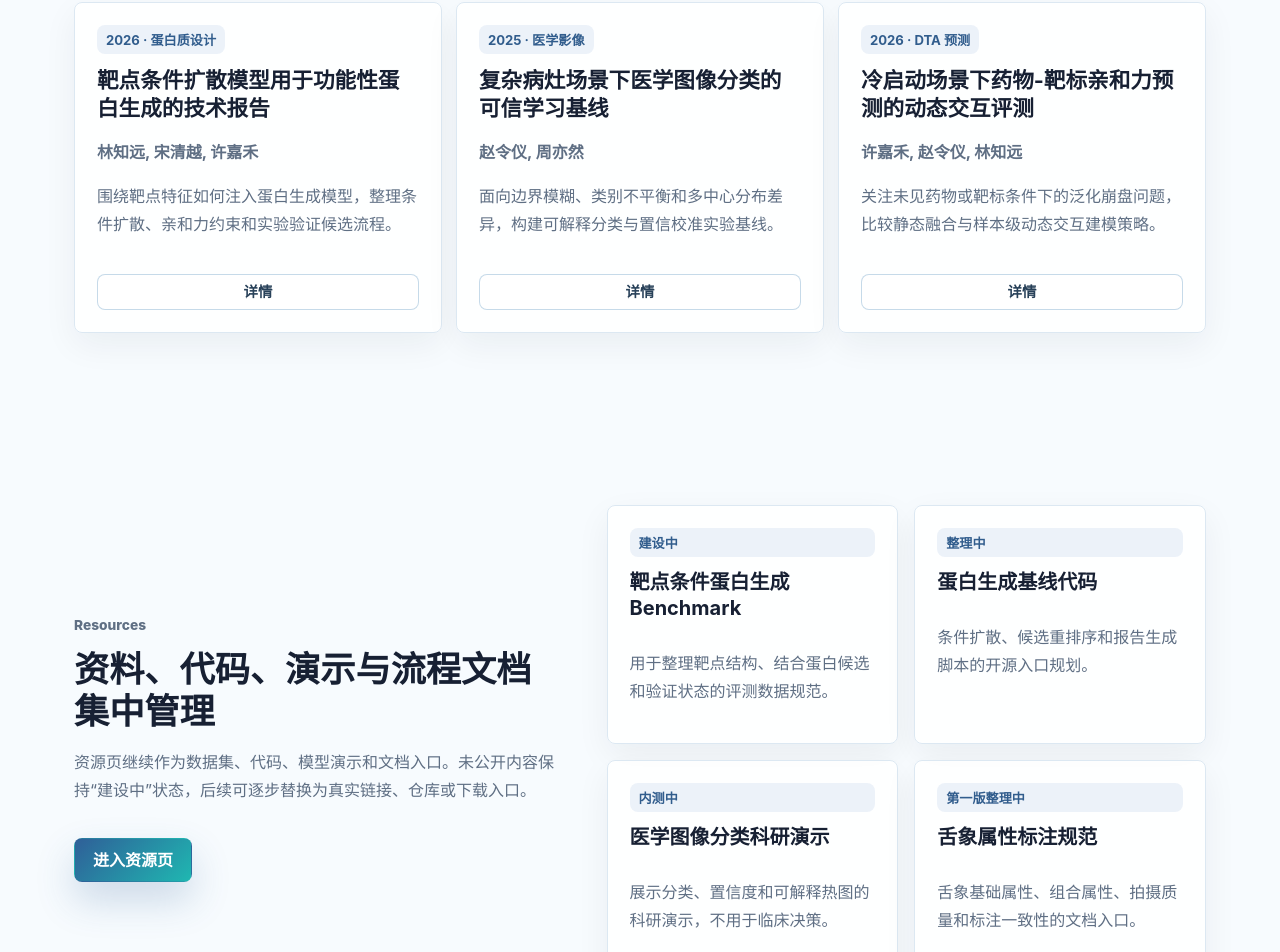
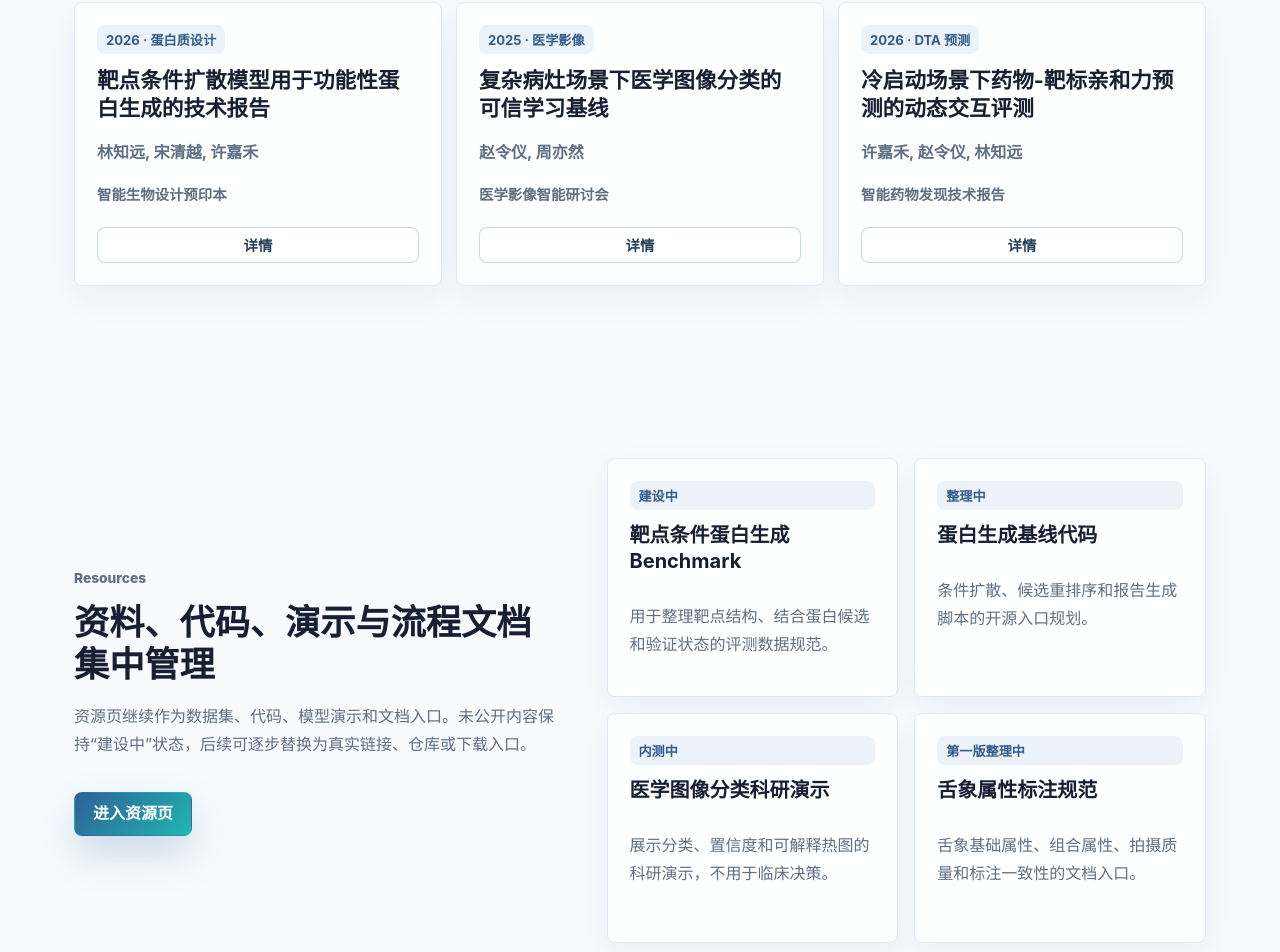
Before and after one commit to zhihao887/lab-web, a Vue app: page / in a window 1280 px wide. Shown: the part 2894-3846 px from the top of the page. Built offline with nearby package versions, Linux system fonts and the light colour scheme; no server answers; the database is empty.

Commit message:
精选成果”卡片里不再展示摘要

```diff
--- a/src/styles/main.css
+++ b/src/styles/main.css
@@ -1583,6 +1583,15 @@ button {
   line-height: 1.55;
 }
 
+.home-publication-venue {
+  margin: 12px 0 0;
+  color: #6f9fca;
+  font-size: 0.9rem;
+  font-weight: 720;
+  line-height: 1.55;
+  text-wrap: pretty;
+}
+
 .publication-paper-link {
   min-height: 32px;
   padding: 8px 12px;
--- a/src/views/HomeView.vue
+++ b/src/views/HomeView.vue
@@ -111,7 +111,7 @@
           <span class="pub-meta">{{ pub.year }} · {{ pub.tag }}</span>
           <h2>{{ pub.title }}</h2>
           <p class="authors">{{ pub.authors }}</p>
-          <p>{{ pub.abstract }}</p>
+          <p v-if="pub.venue" class="home-publication-venue">{{ pub.venue }}</p>
         </div>
         <span class="button secondary small">详情</span>
       </RouterLink>
--- a/src/views/admin/AdminContentManager.vue
+++ b/src/views/admin/AdminContentManager.vue
@@ -5,7 +5,7 @@
         <p class="admin-kicker">Content</p>
         <h1>{{ module.title }}管理</h1>
       </div>
-      <button class="admin-primary-button" type="button" @click="newItem">新增{{ module.singular }}</button>
+      <button class="admin-primary-button" type="button" :disabled="loading" @click="newItem">新增{{ module.singular }}</button>
     </div>
 
     <p v-if="!isSupabaseConfigured" class="admin-alert">
@@ -18,7 +18,7 @@
       <section class="admin-panel admin-list-panel">
         <div class="admin-toolbar">
           <input v-model.trim="query" type="search" placeholder="搜索标题、姓名、摘要或负责人" />
-          <button type="button" @click="loadItems">刷新</button>
+          <button type="button" :disabled="loading" @click="loadItems">刷新</button>
         </div>
 
         <div class="admin-table">
@@ -115,7 +115,7 @@
           </template>
 
           <div class="admin-editor-actions">
-            <button class="admin-primary-button" type="submit" :disabled="saving || !isSupabaseConfigured">
+            <button class="admin-primary-button" type="submit" :disabled="saving || loading || !isSupabaseConfigured">
               {{ saving ? '保存中...' : '保存' }}
             </button>
             <button class="admin-secondary-button" type="button" @click="duplicateSelected">复制并新增</button>
@@ -149,6 +149,7 @@ const entryKey = ref('')
 const status = ref('published')
 const sortOrder = ref(0)
 const query = ref('')
+const loading = ref(false)
 const saving = ref(false)
 const isDirty = ref(false)
 const suppressDirty = ref(false)
@@ -224,16 +225,26 @@ const makeKey = (data) => {
 const nextEntryKey = () => {
   const prefix = module.value.keyPrefix
   const pattern = new RegExp(`^${prefix}-(\\d+)$`)
+  const existingKeys = new Set(entries.value.map((entry) => String(entry.entry_key)))
   const maxNumber = entries.value.reduce((max, entry) => {
     const match = String(entry.entry_key).match(pattern)
     if (!match) return max
     return Math.max(max, Number(match[1]) || 0)
   }, 0)
 
-  return `${prefix}-${String(maxNumber + 1).padStart(3, '0')}`
+  let nextNumber = maxNumber + 1
+  let key = `${prefix}-${String(nextNumber).padStart(3, '0')}`
+
+  while (existingKeys.has(key)) {
+    nextNumber += 1
+    key = `${prefix}-${String(nextNumber).padStart(3, '0')}`
+  }
+
+  return key
 }
 
 const newItem = () => {
+  if (loading.value) return
   suppressDirty.value = true
   const nextIndex = entries.value.length + 1
   const key = nextEntryKey()
@@ -251,6 +262,7 @@ const newItem = () => {
 }
 
 const duplicateSelected = () => {
+  if (loading.value) return
   const key = nextEntryKey()
   const draft = {
     content_type: route.meta.contentType,
@@ -266,6 +278,7 @@ const duplicateSelected = () => {
 }
 
 const loadItems = async () => {
+  loading.value = true
   error.value = ''
   message.value = ''
 
@@ -275,6 +288,8 @@ const loadItems = async () => {
     else newItem()
   } catch (err) {
     error.value = err.message || '加载失败。'
+  } finally {
+    loading.value = false
   }
 }
 
@@ -301,6 +316,7 @@ const syncSelectedLocalEntry = () => {
 }
 
 const save = async () => {
+  if (loading.value) return
   saving.value = true
   error.value = ''
   message.value = ''
```
